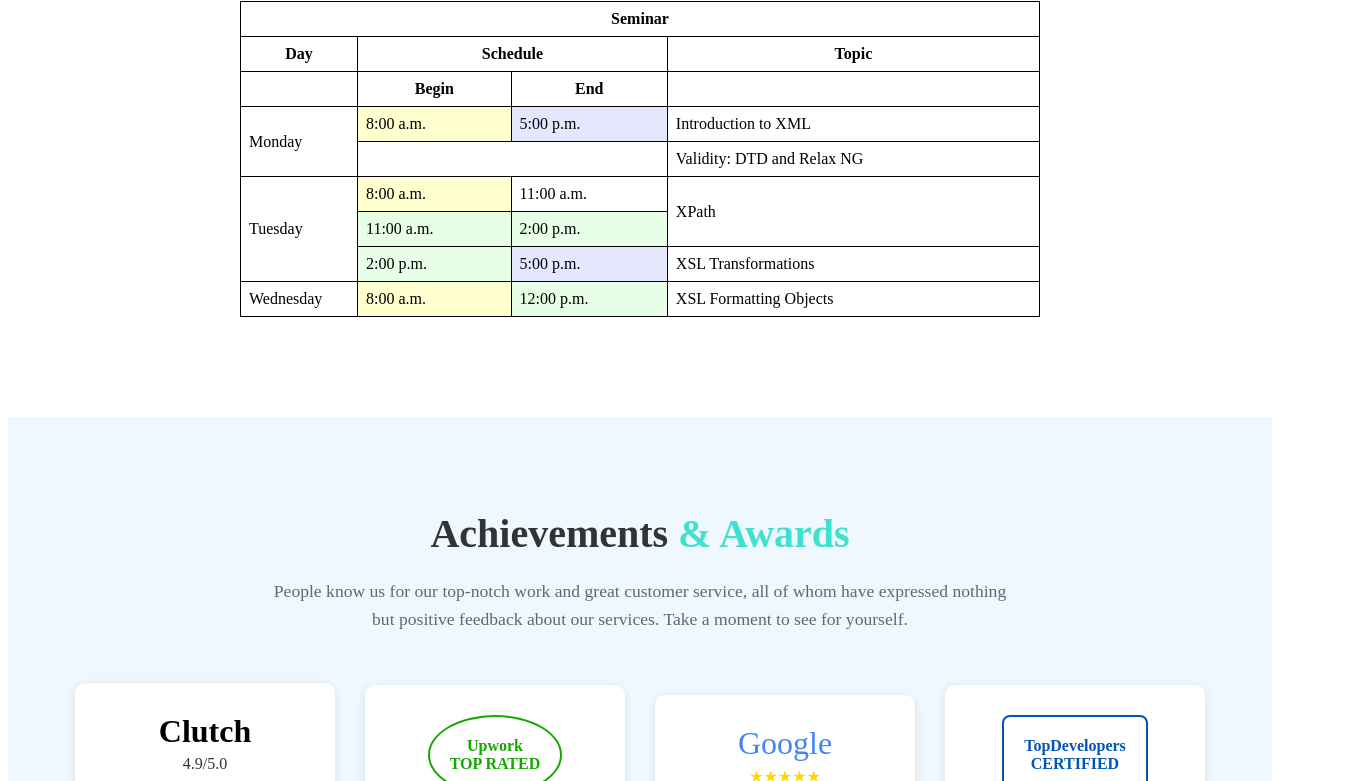
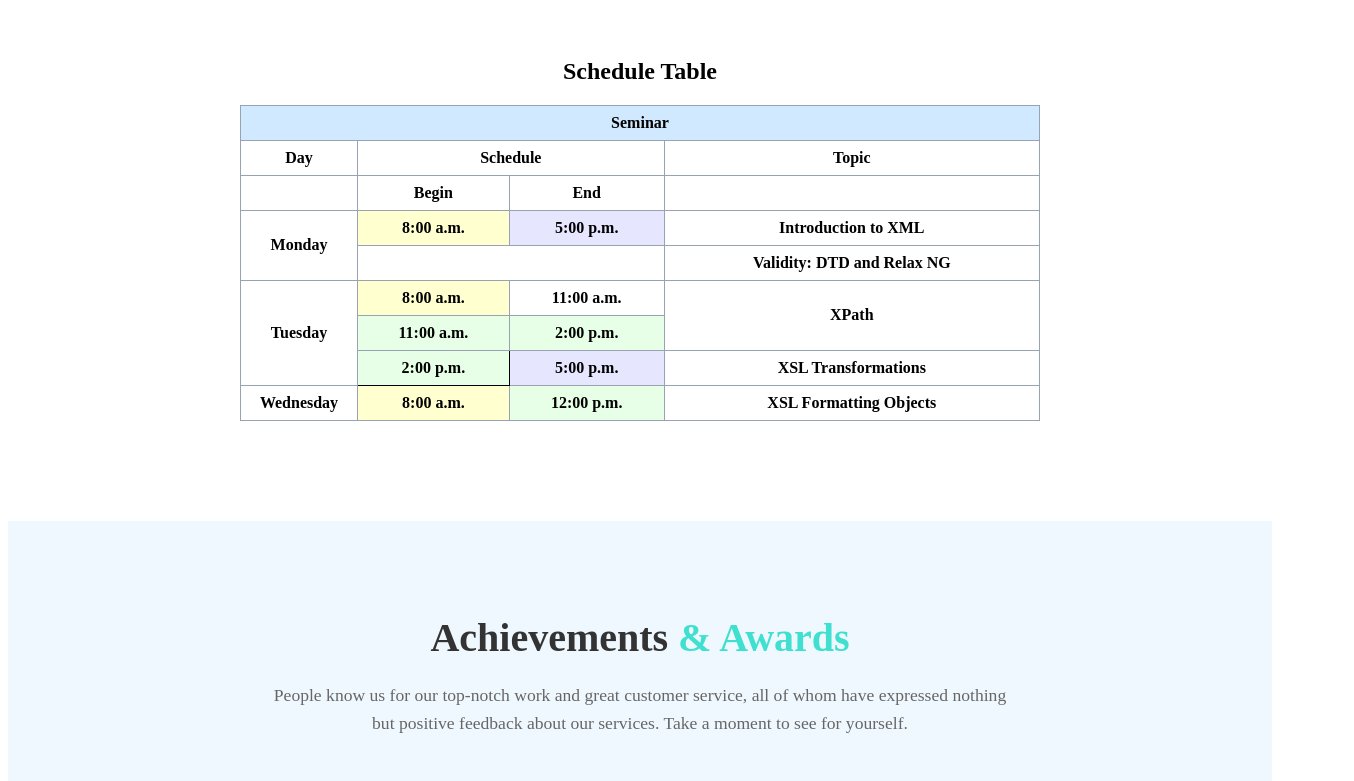
Before and after one commit to RedwanParvez100/mediusware_assignment-1, a plain HTML site: page index.html in a window 1280 px wide. Shown: the part 1157-1938 px from the top of the page, 1354 px wide, since content can reach past the window. Drawn offline with Linux system fonts and the light colour scheme.

Commit message:
all done

```diff
--- a/index.html
+++ b/index.html
@@ -37,6 +37,7 @@
         </section>
 
         <section class="sectionOne">
+            <h1 style="text-align: center">Schedule Table</h1>
             <table
                 style="
                     border-collapse: collapse;
@@ -49,8 +50,9 @@
                     <th
                         colspan="4"
                         style="
-                            border: 1px solid black;
+                            border: 1px solid rgba(152, 162, 179, 1);
                             padding: 8px;
+                            background: rgba(209, 233, 255, 1);
                             text-align: center;
                         "
                     >
@@ -61,7 +63,7 @@
                     <th
                         rowspan="1"
                         style="
-                            border: 1px solid black;
+                            border: 1px solid rgba(152, 162, 179, 1);
                             padding: 8px;
                             width: 100px;
                         "
@@ -70,153 +72,243 @@
                     </th>
                     <th
                         colspan="2"
-                        style="border: 1px solid black; padding: 8px"
+                        style="
+                            border: 1px solid rgba(152, 162, 179, 1);
+                            padding: 8px;
+                        "
                     >
                         Schedule
                     </th>
                     <th
                         rowspan="1"
-                        style="border: 1px solid black; padding: 8px"
+                        style="
+                            border: 1px solid rgba(152, 162, 179, 1);
+                            padding: 8px;
+                        "
                     >
                         Topic
                     </th>
                 </tr>
                 <tr>
-                    <th style="border: 1px solid black; padding: 8px"></th>
-                    <th style="border: 1px solid black; padding: 8px">Begin</th>
-                    <th style="border: 1px solid black; padding: 8px">End</th>
-                    <th style="border: 1px solid black; padding: 8px"></th>
+                    <th
+                        style="
+                            border: 1px solid rgba(152, 162, 179, 1);
+                            padding: 8px;
+                        "
+                    ></th>
+                    <th
+                        style="
+                            border: 1px solid rgba(152, 162, 179, 1);
+                            padding: 8px;
+                        "
+                    >
+                        Begin
+                    </th>
+                    <th
+                        style="
+                            border: 1px solid rgba(152, 162, 179, 1);
+                            padding: 8px;
+                        "
+                    >
+                        End
+                    </th>
+                    <th
+                        style="
+                            border: 1px solid rgba(152, 162, 179, 1);
+                            padding: 8px;
+                        "
+                    ></th>
                 </tr>
-                <tr>
+                <tr style="font-weight: bold">
                     <td
                         rowspan="2"
-                        style="border: 1px solid black; padding: 8px"
+                        style="
+                            border: 1px solid rgba(152, 162, 179, 1);
+                            padding: 8px;
+                            text-align: center;
+                        "
                     >
                         Monday
                     </td>
                     <td
                         style="
-                            border: 1px solid black;
+                            border: 1px solid rgba(152, 162, 179, 1);
                             padding: 8px;
                             background-color: #ffffd0;
+                            text-align: center;
                         "
                     >
                         8:00 a.m.
                     </td>
                     <td
                         style="
-                            border: 1px solid black;
+                            border: 1px solid rgba(152, 162, 179, 1);
                             padding: 8px;
                             background-color: #e6e6ff;
+                            text-align: center;
                         "
                     >
                         5:00 p.m.
                     </td>
-                    <td style="border: 1px solid black; padding: 8px">
+                    <td
+                        style="
+                            border: 1px solid rgba(152, 162, 179, 1);
+                            padding: 8px;
+                            text-align: center;
+                        "
+                    >
                         Introduction to XML
                     </td>
                 </tr>
-                <tr>
+                <tr style="font-weight: bold">
                     <td
                         colspan="2"
-                        style="border: 1px solid black; padding: 8px"
+                        style="
+                            border: 1px solid rgba(152, 162, 179, 1);
+                            padding: 8px;
+                        "
                     ></td>
-                    <td style="border: 1px solid black; padding: 8px">
+                    <td
+                        style="
+                            border: 1px solid rgba(152, 162, 179, 1);
+                            padding: 8px;
+                            text-align: center;
+                        "
+                    >
                         Validity: DTD and Relax NG
                     </td>
                 </tr>
-                <tr>
+                <tr style="font-weight: bold">
                     <td
                         rowspan="3"
-                        style="border: 1px solid black; padding: 8px"
+                        style="
+                            border: 1px solid rgba(152, 162, 179, 1);
+                            padding: 8px;
+                            text-align: center;
+                        "
                     >
                         Tuesday
                     </td>
                     <td
                         style="
-                            border: 1px solid black;
+                            border: 1px solid rgba(152, 162, 179, 1);
                             padding: 8px;
                             background-color: #ffffd0;
+                            text-align: center;
                         "
                     >
                         8:00 a.m.
                     </td>
-                    <td style="border: 1px solid black; padding: 8px">
+                    <td
+                        style="
+                            border: 1px solid rgba(152, 162, 179, 1);
+                            padding: 8px;
+                            text-align: center;
+                        "
+                    >
                         11:00 a.m.
                     </td>
                     <td
                         rowspan="2"
-                        style="border: 1px solid black; padding: 8px"
+                        style="
+                            border: 1px solid rgba(152, 162, 179, 1);
+                            padding: 8px;
+                            text-align: center;
+                        "
                     >
                         XPath
                     </td>
                 </tr>
-                <tr>
+                <tr style="font-weight: bold">
                     <td
                         style="
-                            border: 1px solid black;
+                            border: 1px solid rgba(152, 162, 179, 1);
                             padding: 8px;
                             background-color: #e6ffe6;
+                            text-align: center;
                         "
                     >
                         11:00 a.m.
                     </td>
                     <td
                         style="
-                            border: 1px solid black;
+                            border: 1px solid rgba(152, 162, 179, 1);
                             padding: 8px;
                             background-color: #e6ffe6;
+                            text-align: center;
                         "
                     >
                         2:00 p.m.
                     </td>
                 </tr>
-                <tr>
+                <tr style="font-weight: bold">
                     <td
                         style="
                             border: 1px solid black;
                             padding: 8px;
                             background-color: #e6ffe6;
+                            text-align: center;
                         "
                     >
                         2:00 p.m.
                     </td>
                     <td
                         style="
-                            border: 1px solid black;
+                            border: 1px solid rgba(152, 162, 179, 1);
                             padding: 8px;
                             background-color: #e6e6ff;
+                            text-align: center;
                         "
                     >
                         5:00 p.m.
                     </td>
-                    <td style="border: 1px solid black; padding: 8px">
+                    <td
+                        style="
+                            border: 1px solid rgba(152, 162, 179, 1);
+                            padding: 8px;
+                            text-align: center;
+                        "
+                    >
                         XSL Transformations
                     </td>
                 </tr>
-                <tr>
-                    <td style="border: 1px solid black; padding: 8px">
+                <tr style="font-weight: bold">
+                    <td
+                        style="
+                            border: 1px solid rgba(152, 162, 179, 1);
+                            padding: 8px;
+                            text-align: center;
+                        "
+                    >
                         Wednesday
                     </td>
                     <td
                         style="
-                            border: 1px solid black;
+                            border: 1px solid rgba(152, 162, 179, 1);
                             padding: 8px;
                             background-color: #ffffd0;
+                            text-align: center;
                         "
                     >
                         8:00 a.m.
                     </td>
                     <td
                         style="
-                            border: 1px solid black;
+                            border: 1px solid rgba(152, 162, 179, 1);
                             padding: 8px;
                             background-color: #e6ffe6;
+                            text-align: center;
                         "
                     >
                         12:00 p.m.
                     </td>
-                    <td style="border: 1px solid black; padding: 8px">
+                    <td
+                        style="
+                            border: 1px solid rgba(152, 162, 179, 1);
+                            padding: 8px;
+                            text-align: center;
+                        "
+                    >
                         XSL Formatting Objects
                     </td>
                 </tr>
@@ -232,49 +324,10 @@
                 feedback about our services. Take a moment to see for yourself.
             </p>
             <div class="awards-container">
-                <div class="award-card">
-                    <div class="clutch-rating">
-                        <div class="clutch-logo">Clutch</div>
-                        <div class="rating">4.9/5.0</div>
-                        <div class="stars">★★★★★</div>
-                    </div>
-                </div>
-                <div class="award-card">
-                    <div class="upwork-badge">
-                        <div
-                            style="
-                                border: 2px solid #14a800;
-                                border-radius: 50%;
-                                padding: 20px;
-                            "
-                        >
-                            Upwork<br />
-                            TOP RATED
-                        </div>
-                    </div>
-                </div>
-                <div class="award-card">
-                    <div class="clutch-rating">
-                        <div style="font-size: 2rem; color: #4285f4">
-                            Google
-                        </div>
-                        <div class="google-stars">★★★★★</div>
-                    </div>
-                </div>
-                <div class="award-card">
-                    <div class="top-badge">
-                        <div
-                            style="
-                                border: 2px solid #0056b3;
-                                border-radius: 8px;
-                                padding: 20px;
-                            "
-                        >
-                            TopDevelopers<br />
-                            CERTIFIED
-                        </div>
-                    </div>
-                </div>
+                <img src="./images/clutch.jpg" alt="" />
+                <img src="./images/upwork.jpg" alt="" />
+                <img src="./images/google.jpg" alt="" />
+                <img src="./images/top.jpg" alt="" />
             </div>
         </section>
         <section class="form previous">
@@ -313,11 +366,15 @@
                             <a
                                 href="mailto:info@company.com"
                                 class="contact-email"
-                                >info@company.com</a
+                                >"info@mediusware.com"</a
                             >
                         </p>
                     </div>
-                    <p class="response-time">Talk to you in less than 24hrs.</p>
+                    <p class="response-time">
+                        <span style="font-weight: bold"
+                            >Talk to you in less than 24hrs.</span
+                        >
+                    </p>
                     <p class="book-call">
                         Feel free to select a time at your convenience!
                     </p>
--- a/style.css
+++ b/style.css
@@ -15,6 +15,11 @@
     display: flex;
     align-items: center;
     justify-content: center;
+    margin-bottom: 13px;
+}
+
+.header {
+    margin-top: 13px;
 }
 
 .nav {
@@ -23,19 +28,21 @@
 
 .footer {
     background: #eaecf0;
+    margin-top: 13px;
 }
 
 .middleBody {
     display: grid;
     grid-template-columns: repeat(2, 1fr);
+    gap: 13px;
 }
 
 .leftSide,
 .rightSide {
     column-span: 1/2;
-    height: 600px;
     display: grid;
     grid-template-rows: repeat(2, 1fr);
+    gap: 13px;
 }
 
 .section,
@@ -63,7 +70,7 @@
     background: #fce7f6;
 }
 
-.aside {
+.rightSide {
     display: flex;
     justify-content: center;
     align-items: center;
@@ -93,65 +100,48 @@
     font-size: 1.1rem;
 }
 
+.achievements-section {
+    background-color: #f0f8ff;
+    padding: 60px 20px;
+    text-align: center;
+    margin-bottom: 100px;
+}
+
+.achievements-title {
+    font-size: 2.5rem;
+    color: #333;
+    margin-bottom: 20px;
+}
+
+.achievements-title span {
+    color: #40e0d0;
+}
+
+.achievements-subtitle {
+    max-width: 800px;
+    margin: 0 auto 50px;
+    color: #666;
+    line-height: 1.6;
+    font-size: 1.1rem;
+}
+
 .awards-container {
     display: flex;
     justify-content: center;
     align-items: center;
-    gap: 30px;
-    flex-wrap: wrap;
-    max-width: 1200px;
+    gap: 20px;
+    max-width: 1190px;
     margin: 0 auto;
 }
 
-.award-card {
-    background: white;
-    padding: 30px;
+.awards-container img {
+    width: 100%;
     border-radius: 10px;
-    box-shadow: 0 2px 10px rgba(0, 0, 0, 0.1);
-    min-width: 200px;
-    display: flex;
-    align-items: center;
-    justify-content: center;
-}
-
-.clutch-rating {
-    display: flex;
-    flex-direction: column;
-    align-items: center;
-    gap: 5px;
-}
-
-.clutch-logo {
-    font-weight: bold;
-    font-size: 2rem;
-}
-
-.rating {
-    color: #333;
-    font-weight: 500;
-}
-
-.stars {
-    color: #ff4500;
-}
-
-.google-stars {
-    color: #ffd700;
-}
-
-.upwork-badge {
-    color: #14a800;
-    font-weight: bold;
-}
-
-.top-badge {
-    color: #0056b3;
-    font-weight: bold;
 }
 
 .newsletter-container {
-    background-color: #0a192f;
-    padding: 24px;
+    background-color: var(--Primary---950, rgba(7, 43, 74, 1));
+    padding: 35px;
     border-radius: 8px;
     font-family: system-ui, -apple-system, sans-serif;
 }
@@ -273,7 +263,8 @@
 
 .contact-email {
     color: #0284c7;
-    text-decoration: none;
+    text-decoration: underline;
+    font-weight: bold;
 }
 
 .response-time {
@@ -298,7 +289,7 @@
 .form-section {
     flex: 2;
     min-width: 300px;
-    background-color: #f8fafc;
+    background-color: var(--Primary---50, rgba(240, 248, 255, 1));
     padding: 20px;
     border-radius: 12px;
 }
```
Also changed, not shown: images/clutch.jpg (added), images/google.jpg (added), images/top.jpg (added), images/upwork.jpg (added).
